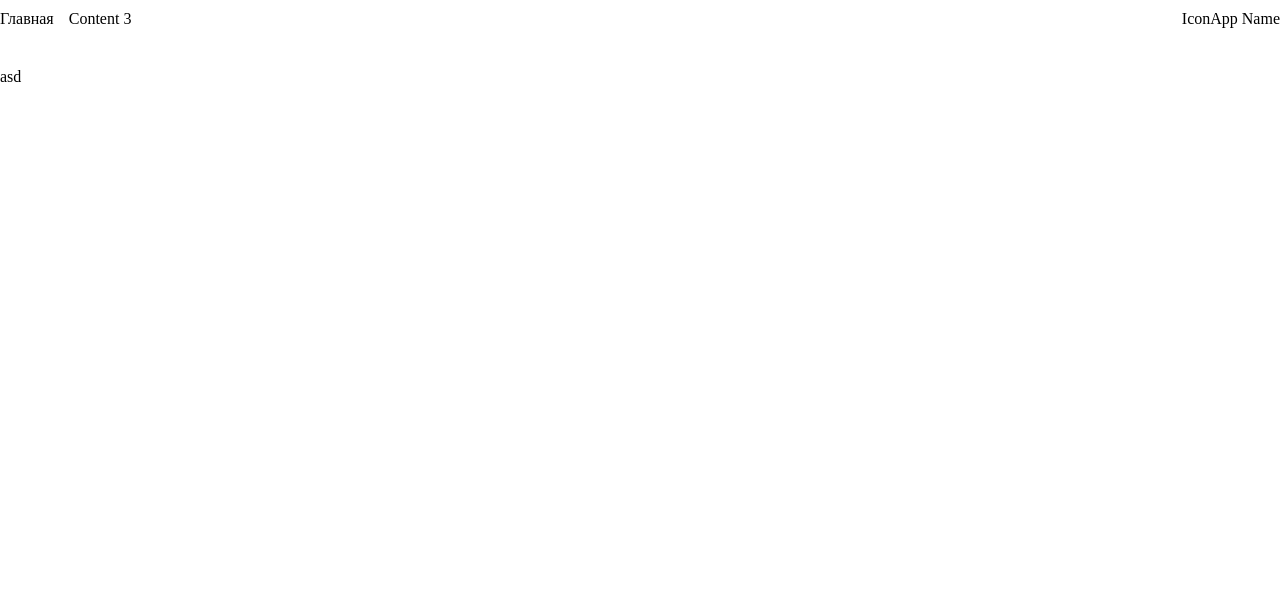
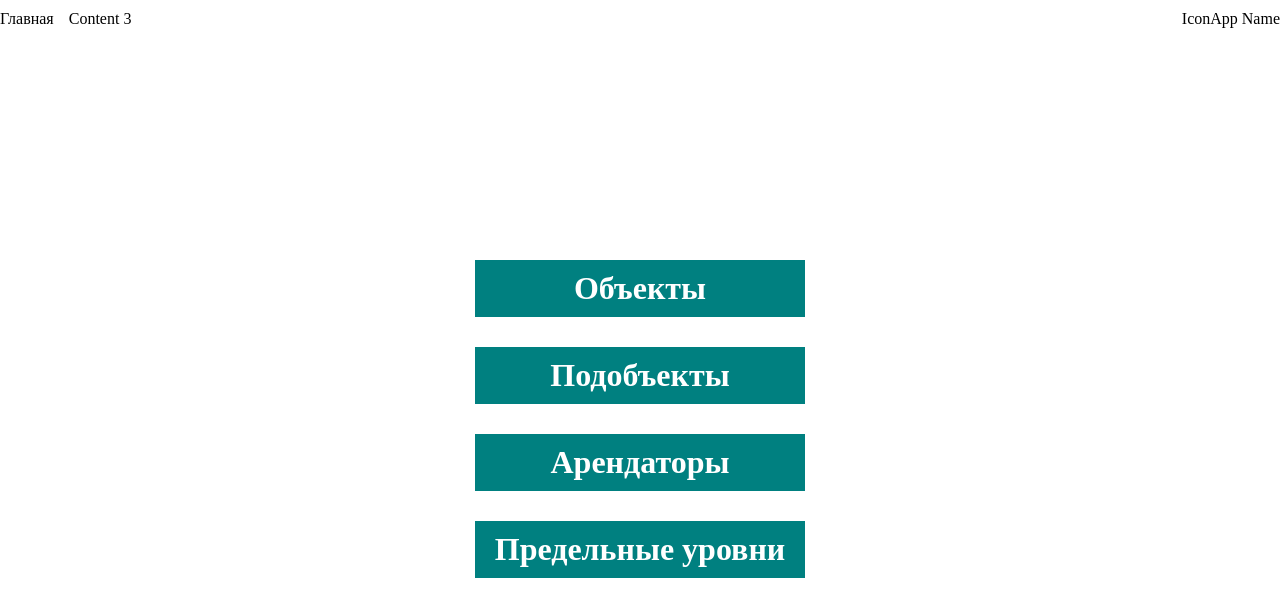
Before and after one commit to KirylLitoshka/svetoch_client, a React (Create React App) app: page / in a window 1280 px wide. Shown: the top 616 px of the page. Built offline with nearby package versions, Linux system fonts and the light colour scheme.

Commit message:
added home page

```diff
--- /dev/null
+++ b/src/pages/home/Home.css
@@ -0,0 +1,33 @@
+.home {
+  display: flex;
+  height: 100%;
+  align-items: center;
+  justify-content: center;
+}
+
+.home-menu {
+  display: flex;
+  flex-direction: column;
+  row-gap: 30px;
+}
+
+.home-menu_item {
+  font-size: 32px;
+  font-weight: bold;
+}
+
+.home-menu_item-link {
+  padding: 10px 20px;
+  display: block;
+  text-align: center;
+  color: white;
+  background-color: teal;
+  transition: all 0.2s ease-in;
+}
+
+.home-menu_item-link:hover {
+  transform: scale(1.1);
+  color: teal;
+  background-color: white;
+  border: 3px solid teal
+}
--- /dev/null
+++ b/src/pages/home/Home.jsx
@@ -0,0 +1,26 @@
+import React from 'react';
+import "./Home.css"
+import {Link} from "react-router-dom";
+
+const Home = () => {
+    return (
+        <div className="home">
+            <div className="home-menu">
+                <div className="home-menu_item">
+                    <Link to="/objects" className="home-menu_item-link">Объекты</Link>
+                </div>
+                <div className="home-menu_item">
+                    <Link to="/" className="home-menu_item-link">Подобъекты</Link>
+                </div>
+                <div className="home-menu_item">
+                    <Link to="/" className="home-menu_item-link">Арендаторы</Link>
+                </div>
+                <div className="home-menu_item">
+                    <Link to="/" className="home-menu_item-link">Предельные уровни</Link>
+                </div>
+            </div>
+        </div>
+    );
+};
+
+export default Home;
--- a/src/routes/main/MainRouter.jsx
+++ b/src/routes/main/MainRouter.jsx
@@ -1,10 +1,11 @@
 import React from "react";
 import { Route, Routes } from "react-router-dom";
+import Home from "../../pages/home/Home";
 
 const MainRouter = () => {
   return (
     <Routes>
-      <Route path="/" element={<div>asd</div>} />
+      <Route path="/" element={<Home />} />
     </Routes>
   );
 };
```
